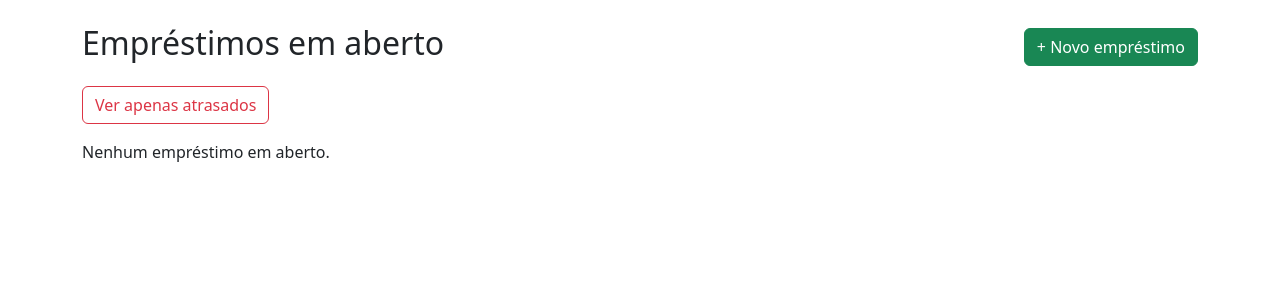
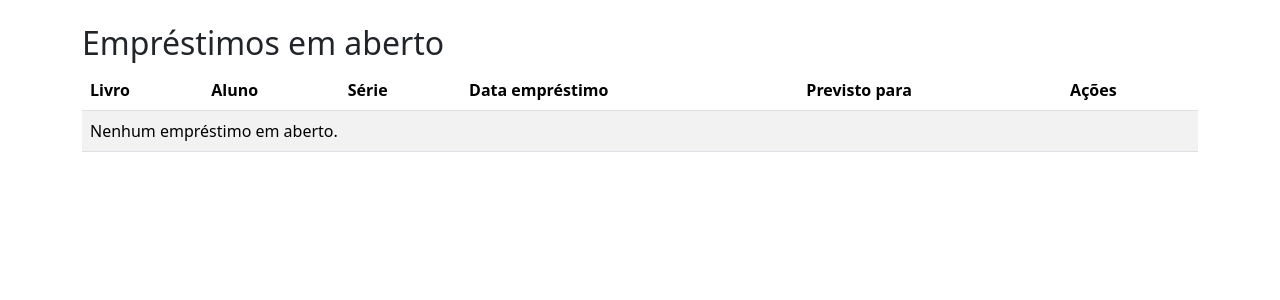
Before and after one commit to lucasmarista/maristabiblioteca, a Flask app: page /emprestimos/abertos in a window 1280 px wide. Shown: the part 56-356 px from the top of the page. Run offline with Flask 3, Linux system fonts and the light colour scheme; tables that the repository leaves empty hold one stand-in row (values such as "Sample post").

Commit message:
Update emprestimos_abertos.html

```diff
--- a/templates/emprestimos_abertos.html
+++ b/templates/emprestimos_abertos.html
@@ -1,44 +1,37 @@
 {% extends "base.html" %}
 {% block content %}
-<div class="d-flex justify-content-between align-items-center mb-3">
-  <h2>Empréstimos em aberto</h2>
-  <a href="{{ url_for('novo_emprestimo') }}" class="btn btn-success">+ Novo empréstimo</a>
-</div>
+<h2>Empréstimos em aberto</h2>
 
-<a href="{{ url_for('emprestimos_atrasados') }}" class="btn btn-outline-danger mb-3">
-  Ver apenas atrasados
-</a>
-
-{% if emprestimos %}
 <table class="table table-striped table-hover">
   <thead>
     <tr>
-      <th>ID</th>
       <th>Livro</th>
-      <th>Leitor</th>
+      <th>Aluno</th>
+      <th>Série</th>
       <th>Data empréstimo</th>
-      <th>Devolução até</th>
-      <th></th>
+      <th>Previsto para</th>
+      <th>Ações</th>
     </tr>
   </thead>
   <tbody>
-    {% for emp, atrasado in emprestimos %}
-    <tr class="{% if atrasado %}table-danger{% endif %}">
-      <td>{{ emp["id"] }}</td>
-      <td>{{ emp["livro_titulo"] }}</td>
-      <td>{{ emp["usuario_nome"] }}</td>
-      <td>{{ emp["data_emprestimo"] | data_br }}</td>
-      <td>{{ emp["data_prevista_devolucao"] | data_br }}</td>
+    {% for e in emprestimos %}
+    <tr>
+      <td>{{ e.livro_titulo }}</td>
+      <td>{{ e.nome_aluno }}</td>
+      <td>{{ e.serie or '-' }}</td>
+      <td>{{ e.data_emprestimo|data_br }}</td>
+      <td>{{ e.data_prevista_devolucao|data_br }}</td>
       <td>
-        <form method="post" action="{{ url_for('devolver_emprestimo', emp_id=emp['id']) }}">
-          <button type="submit" class="btn btn-sm btn-primary">Registrar devolução</button>
+        <form method="post" action="{{ url_for('devolver_emprestimo', emp_id=e.id) }}">
+          <button class="btn btn-sm btn-success" type="submit">Dar baixa</button>
         </form>
       </td>
+    </tr>
+    {% else %}
+    <tr>
+      <td colspan="6">Nenhum empréstimo em aberto.</td>
     </tr>
     {% endfor %}
   </tbody>
 </table>
-{% else %}
-<p>Nenhum empréstimo em aberto.</p>
-{% endif %}
 {% endblock %}
```
